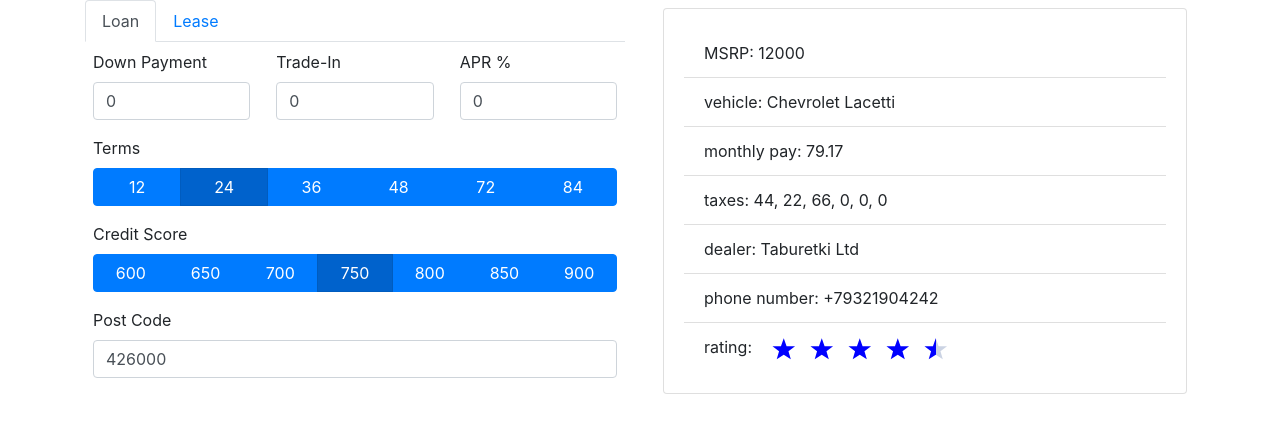
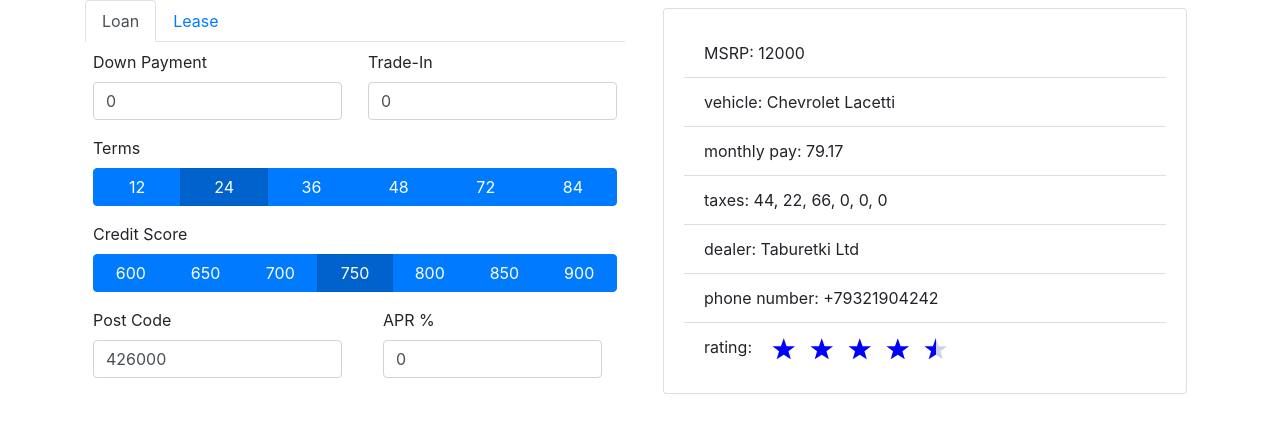
Before and after one commit to spirithntr/calculator, a React app: page / in a window 1280 px wide. Shown: the top 432 px of the page. Built offline with nearby package versions, Linux system fonts and the light colour scheme.

Commit message:
refactor: separate loan component

```diff
--- a/src/App.tsx
+++ b/src/App.tsx
@@ -5,6 +5,7 @@ import RadioButtons from './RadioButtons';
 import ZipcodeInput from './ZipCodeInput';
 import InfoCard from './InfoCard';
 import { dealerInfo, DealerInfo } from './mock/dealer';
+import Loan from './Loan';
 
 type State = {
   creditScore: number;
@@ -14,6 +15,7 @@ type State = {
   apr: number;
   term: number;
   dealerInfo?: DealerInfo | null;
+  zipCode: string;
 };
 
 export default class App extends Component<any, State> {
@@ -27,6 +29,7 @@ export default class App extends Component<any, State> {
     term: 24,
     msrp: 20000,
     dealerInfo: null,
+    zipCode: '426000',
   };
 
   getMonthlyLoan = () => {
@@ -65,54 +68,16 @@ export default class App extends Component<any, State> {
           <Col>
             <Tabs id="uncontrolled-tab-example">
               <Tab eventKey="loan" title="Loan">
-                <Form>
-                  <Form.Row>
-                    <Col>
-                      <CostInput
-                        value={this.state.downPayment}
-                        handleInputChange={e => this.setState({ downPayment: e })}
-                        label="Down Payment"
-                      ></CostInput>
-                    </Col>
-                    <Col>
-                      <CostInput
-                        value={this.state.tradeIn}
-                        handleInputChange={e => this.setState({ tradeIn: e })}
-                        label="Trade-In"
-                      ></CostInput>
-                    </Col>
-                    <Col>
-                      <CostInput
-                        value={this.state.apr * 100}
-                        handleInputChange={e => this.setState({ apr: e / 100 })}
-                        label="APR %"
-                      ></CostInput>
-                    </Col>
-                  </Form.Row>
-                  <Form.Row>
-                    <Col className="m-2">
-                      <RadioButtons
-                        label="Terms"
-                        values={[12, 24, 36, 48, 72, 84]}
-                        defaultValue={this.state.term}
-                        handleRadioChange={e => this.setState({ term: e })}
-                      />
-                    </Col>
-                    <Col className="m-2">
-                      <RadioButtons
-                        label="Credit Score"
-                        values={this.creditScoreSteps}
-                        defaultValue={this.state.creditScore}
-                        handleRadioChange={e => this.setState({ creditScore: e })}
-                      />
-                    </Col>
-                  </Form.Row>
-                  <ZipcodeInput
-                    value="426000"
-                    handleInputChange={e => console.log('zip: ', e)}
-                    label="Post Code"
-                  ></ZipcodeInput>
-                </Form>
+                <Loan
+                  creditScore={this.state.creditScore}
+                  msrp={this.state.msrp}
+                  tradeIn={this.state.tradeIn}
+                  downPayment={this.state.downPayment}
+                  apr={this.state.apr}
+                  term={this.state.term}
+                  zipCode={this.state.zipCode}
+                  handleChange={v => this.setState(v)}
+                ></Loan>
               </Tab>
               <Tab eventKey="lease" title="Lease">
                 <Col>
--- /dev/null
+++ b/src/Loan.tsx
@@ -0,0 +1,83 @@
+import React, { Component } from 'react';
+import { Form, Col } from 'react-bootstrap';
+import CostInput from './CostInput';
+import RadioButtons from './RadioButtons';
+import ZipcodeInput from './ZipCodeInput';
+
+type Props = {
+  creditScore: number;
+  msrp: number;
+  tradeIn: number;
+  downPayment: number;
+  apr: number;
+  term: number;
+  zipCode: string;
+  handleChange: (v: any) => void;
+};
+
+export default class Loan extends Component<Props> {
+  creditScoreSteps = [600, 650, 700, 750, 800, 850, 900];
+
+  handleKeyChange = (key: keyof Props, value: any) => {
+    return this.props.handleChange({ [key]: value });
+  };
+
+  render(): React.ReactNode {
+    return (
+      <Form>
+        <Form.Row>
+          <Col>
+            <CostInput
+              value={this.props.downPayment}
+              handleInputChange={v => this.handleKeyChange('downPayment', v)}
+              label="Down Payment"
+            ></CostInput>
+          </Col>
+          <Col>
+            <CostInput
+              value={this.props.tradeIn}
+              handleInputChange={v => this.handleKeyChange('tradeIn', v)}
+              label="Trade-In"
+            ></CostInput>
+          </Col>
+        </Form.Row>
+        <Form.Row>
+          <Col className="m-2">
+            <RadioButtons
+              label="Terms"
+              values={[12, 24, 36, 48, 72, 84]}
+              defaultValue={this.props.term}
+              handleRadioChange={v => this.handleKeyChange('term', v)}
+            />
+          </Col>
+          <Col className="m-2">
+            <RadioButtons
+              label="Credit Score"
+              values={this.creditScoreSteps}
+              defaultValue={this.props.creditScore}
+              handleRadioChange={v => this.handleKeyChange('creditScore', v)}
+            />
+          </Col>
+        </Form.Row>
+        <Form.Row>
+          <Col>
+            <ZipcodeInput
+              value={this.props.zipCode}
+              handleInputChange={v => this.handleKeyChange('zipCode', v)}
+              label="Post Code"
+            ></ZipcodeInput>
+          </Col>
+          <Col>
+            <Col>
+              <CostInput
+                value={this.props.apr * 100}
+                handleInputChange={v => this.handleKeyChange('apr', v / 100)}
+                label="APR %"
+              ></CostInput>
+            </Col>
+          </Col>
+        </Form.Row>
+      </Form>
+    );
+  }
+}
```
